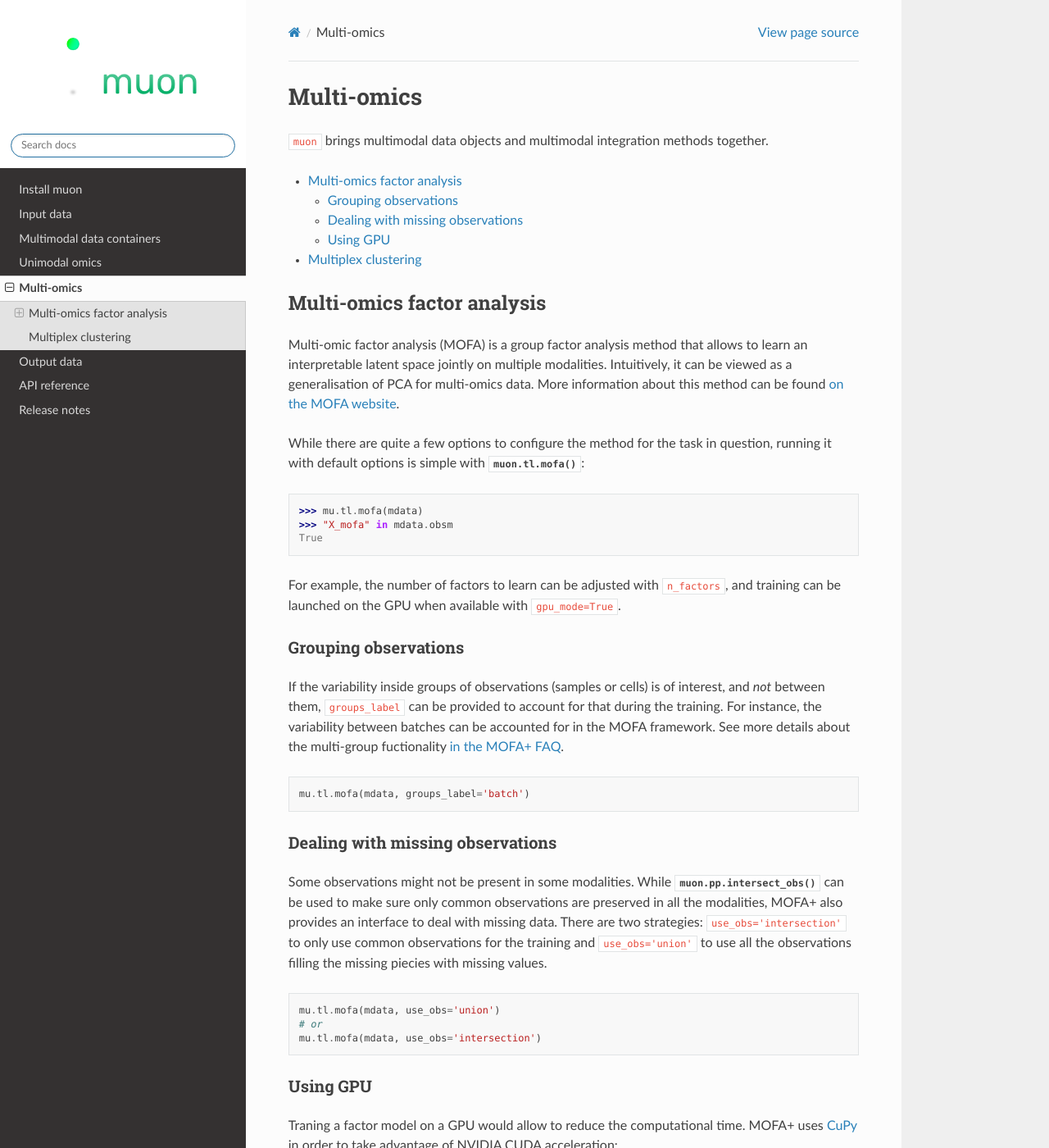
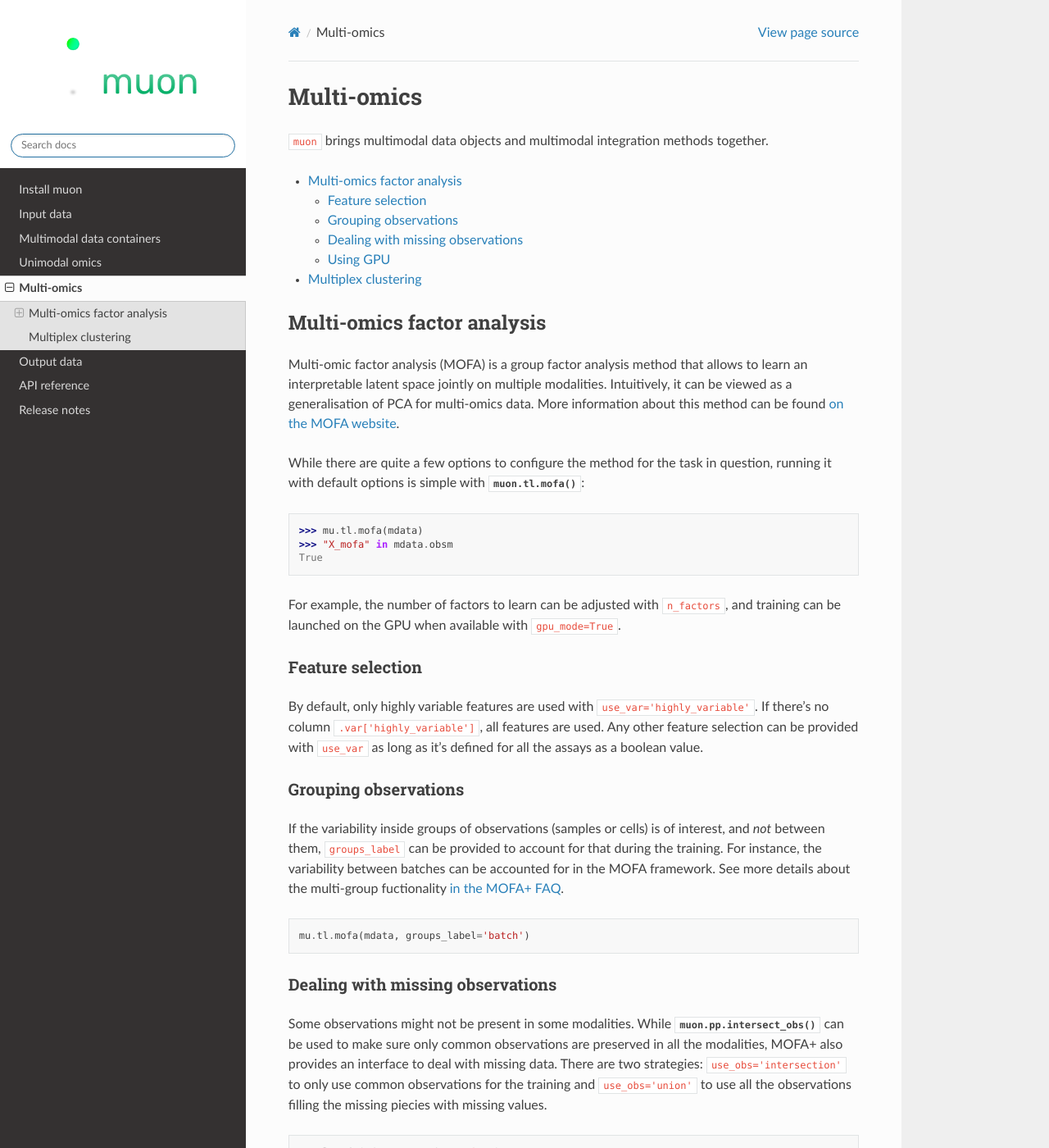
Before and after one commit to viciosO123/muon, a Sphinx documentation site: the page built from docs/source/omics/multi.rst, in a window 1280 px wide and 1400 px high. Shown: the whole window at 82% size. Built offline with Sphinx 7.4.7 and the Read the Docs theme 2.0.0, drawn with Linux system fonts in a browser that asks for light colours; pages that are not in the unit, such as notebooks, are missing from menus.

Commit message:
Document feature selection for mu.tl.mofa()

```diff
--- a/docs/source/omics/multi.rst
+++ b/docs/source/omics/multi.rst
@@ -24,6 +24,10 @@ While there are quite a few options to configure the method for the task in ques
 
 For example, the number of factors to learn can be adjusted with ``n_factors``, and training can be launched on the GPU when available with ``gpu_mode=True``.
 
+Feature selection
++++++++++++++++++
+
+By default, only highly variable features are used with ``use_var='highly_variable'``. If there's no column ``.var['highly_variable']``, all features are used. Any other feature selection can be provided with ``use_var`` as long as it's defined for all the assays as a boolean value.
 
 Grouping observations
 +++++++++++++++++++++
```
